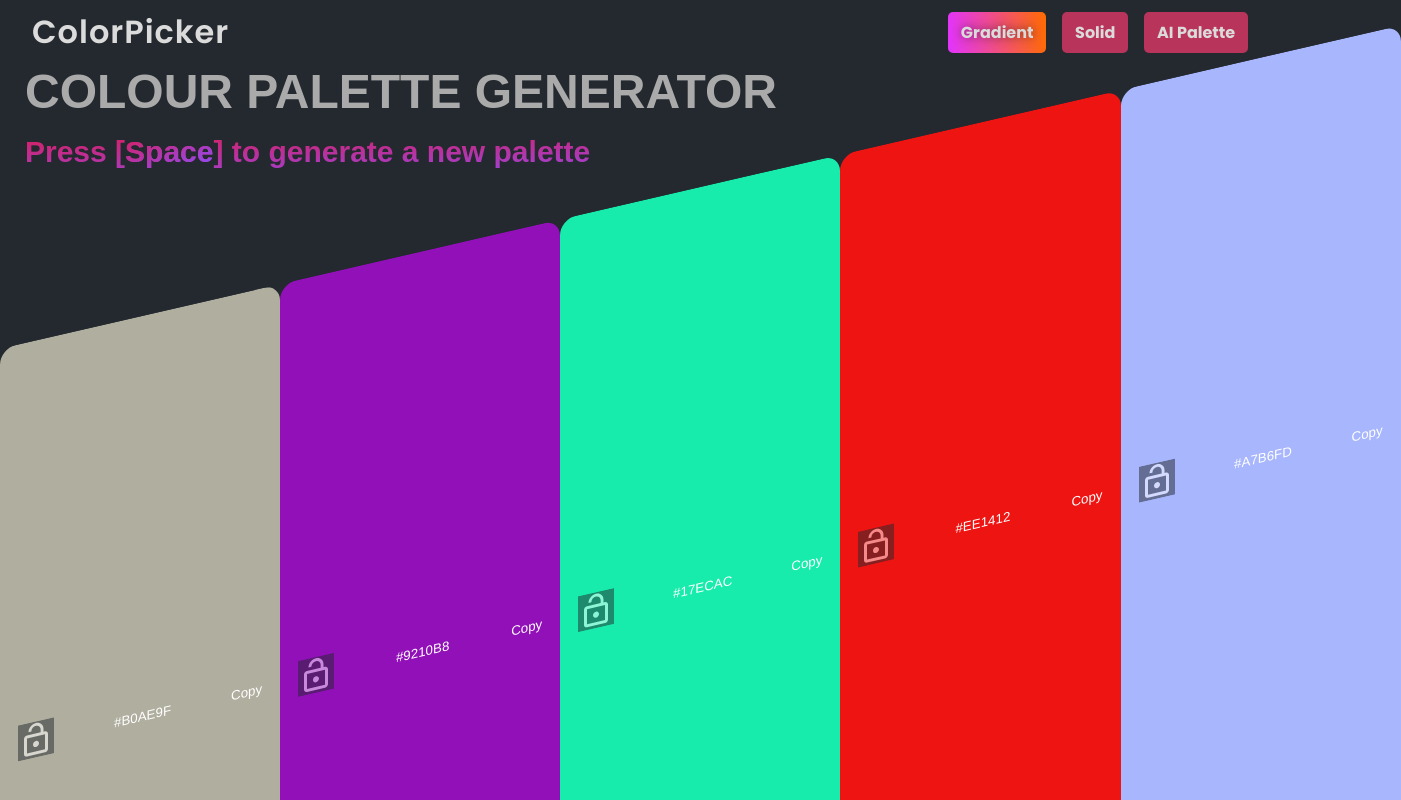
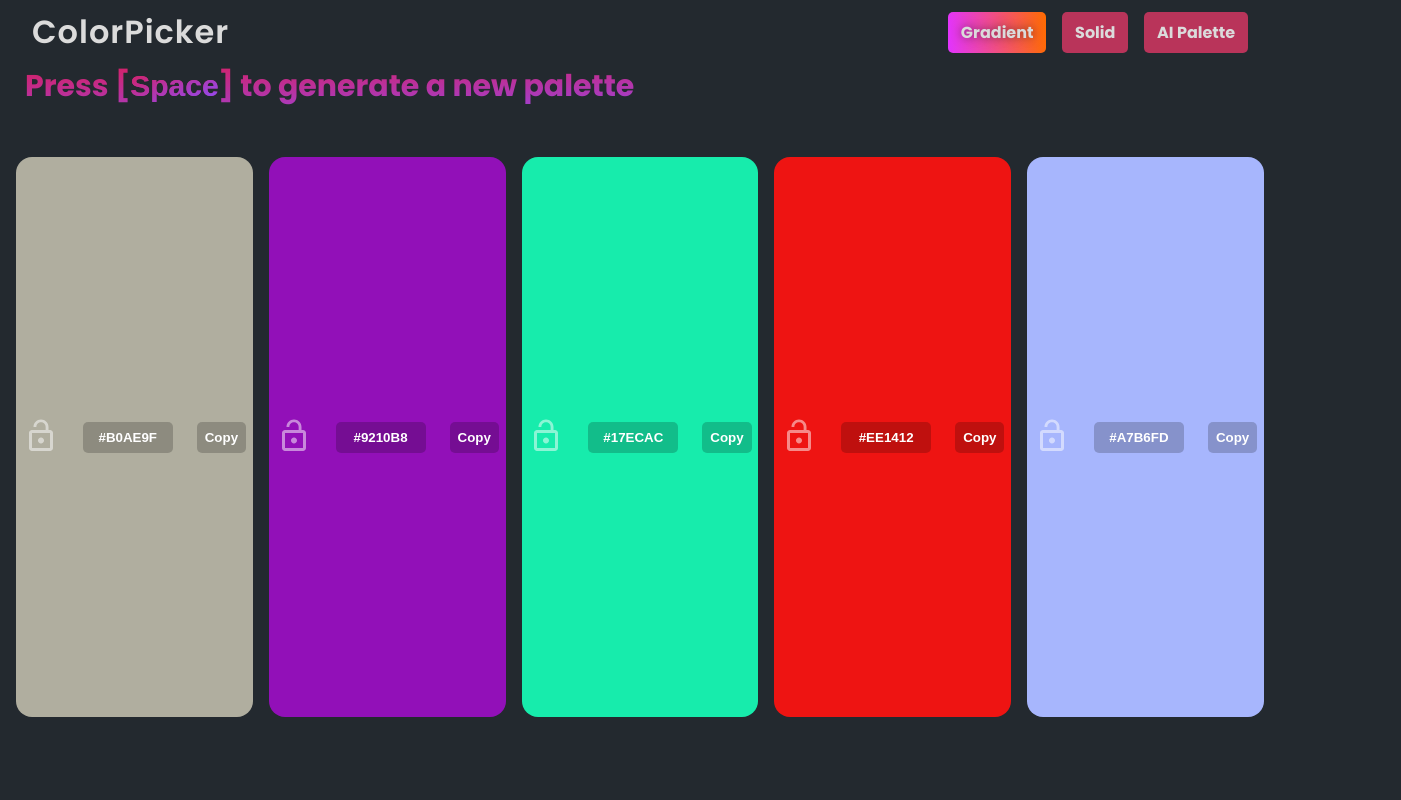
Before and after one commit to Rupam-Shil/ColorPicker, a Vue app: page /palette in a window 1280 px wide. Shown: the top 800 px of the page, 1401 px wide, since content can reach past the window. Built offline with nearby package versions, Linux system fonts and the light colour scheme.

Commit message:
bug fixed and ui modified

```diff
--- a/src/views/palette.vue
+++ b/src/views/palette.vue
@@ -1,6 +1,6 @@
 <template>
 	<div class="palette">
-    <h1>Colour Palette Generator</h1>
+		<!-- <h1>Colour Palette Generator</h1> -->
 		<p>
 			Press [<button class="generator-button">Space</button>] to generate a new
 			palette
@@ -57,8 +57,8 @@
 </template>
 
 <script setup>
-import { ref, onMounted } from "vue";
-const CI = ref("");
+import { ref, onMounted } from 'vue';
+const CI = ref('');
 
 onMounted(() => {
 	class Colour {
@@ -71,20 +71,24 @@ onMounted(() => {
 		setHex(hex) {
 			this.hex = hex;
 			this.element.style.backgroundColor = hex;
-      this.element.querySelector(".colour-input").value = hex;
+			this.element.querySelector('.colour-input').value = hex;
 		}
 
 		setLocked(locked) {
 			this.locked = locked;
 
 			if (locked) {
-        this.element.querySelector(".lock-toggle").classList.add("is-locked");
-        this.element.querySelector("img").src = "../assets/lock-closed.svg";
+				this.element.querySelector('.lock-toggle').classList.add('is-locked');
+				this.element.querySelector(
+					'img'
+				).src = require('../assets/lock-closed.svg');
 			} else {
 				this.element
-          .querySelector(".lock-toggle")
-          .classList.remove("is-locked");
-        this.element.querySelector("img").src = "../assets/lock-open.svg";
+					.querySelector('.lock-toggle')
+					.classList.remove('is-locked');
+				this.element.querySelector(
+					'img'
+				).src = require('../assets/lock-open.svg');
 			}
 		}
 
@@ -97,8 +101,8 @@ onMounted(() => {
 				return;
 			}
 
-      const chars = "0123456789ABCDEF";
-      let color = "#";
+			const chars = '0123456789ABCDEF';
+			let color = '#';
 			for (let i = 0; i < 6; i++) {
 				color += chars[Math.floor(Math.random() * 16)];
 			}
@@ -106,69 +110,56 @@ onMounted(() => {
 		}
 
 		copyToClipboard() {
-      const input = this.element.querySelector(".colour-input");
+			const input = this.element.querySelector('.colour-input');
 			input.select();
-      document.execCommand("copy");
+			document.execCommand('copy');
 			input.blur();
 
-      this.element.classList.add("copied");
+			this.element.classList.add('copied');
 			setTimeout(() => {
-        this.element.classList.remove("copied");
+				this.element.classList.remove('copied');
 			}, 1000);
 		}
 	}
 
-  const colour_elements = document.querySelectorAll(".colours .colour");
+	const colour_elements = document.querySelectorAll('.colours .colour');
 
 	const colours = [];
 
 	for (let i = 0; i < colour_elements.length; i++) {
 		const colour_element = colour_elements[i];
 
-    const input = colour_element.querySelector(".colour-input");
-    const lock_toggle = colour_element.querySelector(".lock-toggle");
-    const copy_btn = colour_element.querySelector(".copy-hex");
+		const input = colour_element.querySelector('.colour-input');
+		const lock_toggle = colour_element.querySelector('.lock-toggle');
+		const copy_btn = colour_element.querySelector('.copy-hex');
 
 		const hex = input.value;
 
 		const colour = new Colour(hex, colour_element);
 
-    input.addEventListener("input", (e) => colour.setHex(e.target.value));
-    lock_toggle.addEventListener("click", () => colour.toggleLocked());
-    copy_btn.addEventListener("click", () => colour.copyToClipboard());
+		input.addEventListener('input', (e) => colour.setHex(e.target.value));
+		lock_toggle.addEventListener('click', () => colour.toggleLocked());
+		copy_btn.addEventListener('click', () => colour.copyToClipboard());
 
 		colour.generateHex();
 		colours.push(colour);
 	}
 
-  document.querySelector(".generator-button").addEventListener("click", () => {
+	document.querySelector('.generator-button').addEventListener('click', () => {
 		for (let i = 0; i < colours.length; i++) {
 			colours[i].generateHex();
 		}
 	});
 
-  document.addEventListener("keypress", (e) => {
-    if (e.code.toLowerCase() === "space") {
-      document.querySelector(".generator-button").click();
+	document.addEventListener('keypress', (e) => {
+		if (e.code.toLowerCase() === 'space') {
+			document.querySelector('.generator-button').click();
 		}
 	});
 });
 </script>
 
 <style lang="scss" scoped>
-* {
-  background-color: #23292f;
-  margin: 0;
-  padding: 0;
-  box-sizing: border-box;
-  font-family: "Fira Sans", sans-serif;
-}
-
-body {
-  background-color: #eee;
-  overflow-y: hidden;
-}
-
 h1 {
 	color: #aaa;
 	padding-left: 25px;
@@ -214,25 +205,27 @@ h4 {
 }
 
 .colours {
+	width: 100vw;
 	display: grid;
-  grid-template-columns: repeat(5, 1fr);
-  gap: 0px 0px;
-  height: 100vh;
-  transform: skewY(-13deg);
+	grid-template-columns: repeat(auto-fit, minmax(200px, 1fr));
+	gap: 1rem;
+	padding: 1rem;
+	// transform: skewY(-13deg);
 }
 
 .colour {
+	min-height: 25em;
+	height: 70vh;
+	width: 100%;
 	display: flex;
 	align-items: center;
-  justify-content: space-between;
-  padding: 0.5rem 1rem;
+	justify-content: center;
 	background-color: #1e2f42;
 	color: #fff;
 	border-radius: 1rem;
 	transition: 0.4s ease-out;
 	border: 2px solid transparent;
-  align-items: center;
-  justify-content: center;
+	gap: 1.5rem;
 }
 
 .colour.copied {
@@ -246,6 +239,7 @@ input {
 	border: none;
 	outline: none;
 	color: inherit;
+	font-weight: 600;
 }
 
 button {
@@ -264,10 +258,16 @@ button {
 
 .colour-input {
 	text-align: center;
+	width: 90px;
+	background: rgba(0, 0, 0, 0.2);
+	padding: 0.5rem;
+	border-radius: 5px;
 }
 
 .copy-hex {
 	border: white;
-  border-radius: 15px;
+	border-radius: 5px;
+	background: rgba(0, 0, 0, 0.2);
+	padding: 0.5rem;
 }
 </style>
```
Lines whose indentation alone changed are shown as unchanged.
